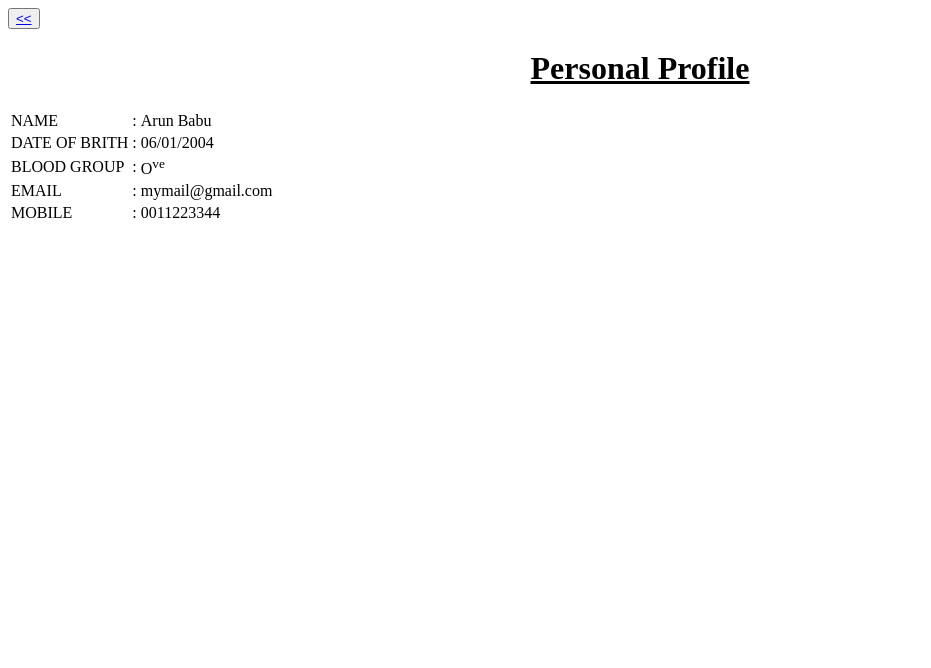
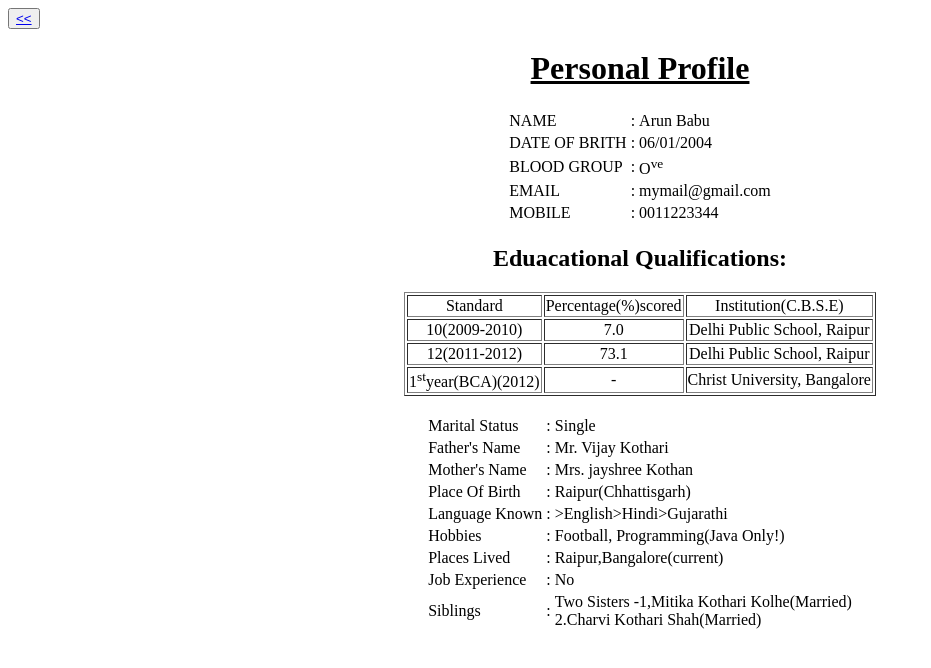
Before and after one commit to arunbabuvn/Web, a plain HTML site: page personal.html in a window 1280 px wide. Shown: the whole page, without its empty margins (0-931 px from the left). Drawn offline with Linux system fonts and the light colour scheme.

Commit message:
Add files via upload

```diff
--- a/personal.html
+++ b/personal.html
@@ -4,7 +4,6 @@
 		<button><a href="index.html"><<</a></button>
 		<center>
 			<h1><u>Personal Profile</u></h1>
-		</center>
 		<table>
 			<tr>
 			<td>NAME</td>
@@ -32,5 +31,77 @@
            		<td>0011223344</td>
            	</tr>
 		</table>
+		<h2>Eduacational Qualifications:</h2>
+            <table border=1px style="text-align:center;">
+                <tr>
+                    <td>Standard</td>
+                    <td>Percentage(%)scored</td>
+                    <td>Institution(C.B.S.E)</td>
+                </tr>
+                <tr>
+                    <td>10(2009-2010)</td>
+                    <td>7.0</td>
+                    <td>Delhi Public School, Raipur</td>
+                </tr>
+                <tr>
+                    <td>12(2011-2012)</td>
+                    <td>73.1</td>
+                    <td>Delhi Public School, Raipur</td>
+                </tr>
+                <tr>
+                    <td>1<sup>st</sup>year(BCA)(2012)</td>
+                    <td>-</td>
+                    <td>Christ University, Bangalore</td>
+                </tr>
+            </table>
+            <br>
+            <table>
+            	<tr>
+		           <td>Marital Status
+		           <td>:</td>
+		           <td>Single</td>
+            	</tr>
+            	<tr>
+                	<td>Father's Name</td>
+               		<td>:</td>
+					<td>Mr. Vijay Kothari</td>
+					</tr>
+                <tr>
+                	<td>Mother's Name</td>
+                	<td> :</td>
+               		<td>Mrs. jayshree Kothan</td>
+               		</tr>
+               <tr>
+               		<td>Place Of Birth</td>
+               		<td>:</td>
+               		<td> Raipur(Chhattisgarh)</td>
+               		</tr>
+               <tr>
+               		<td>Language Known</td>
+               		<td>:</td>
+               		<td>>English>Hindi>Gujarathi</td>
+               	</tr>
+                <tr>
+                	<td>Hobbies</td>
+                	<td>:</td>
+                	<td>Football, Programming(Java Only!)</td>
+                </tr>
+                <tr>
+                	<td>Places Lived</td>
+                	<td>:</td>
+                	<td>Raipur,Bangalore(current)</td>
+                </tr>
+                <tr>
+                	<td>Job Experience</td>
+                	<td>:</td>
+                	<td>No</td>
+                </tr>
+                <tr>
+                	<td>Siblings</td>
+                	<td>:</td>
+                	<td>Two Sisters -1,Mitika Kothari Kolhe(Married)<br>
+                2.Charvi Kothari Shah(Married)</td>
+				</tr>
+			</table>
 	</body>
 </html>
```
